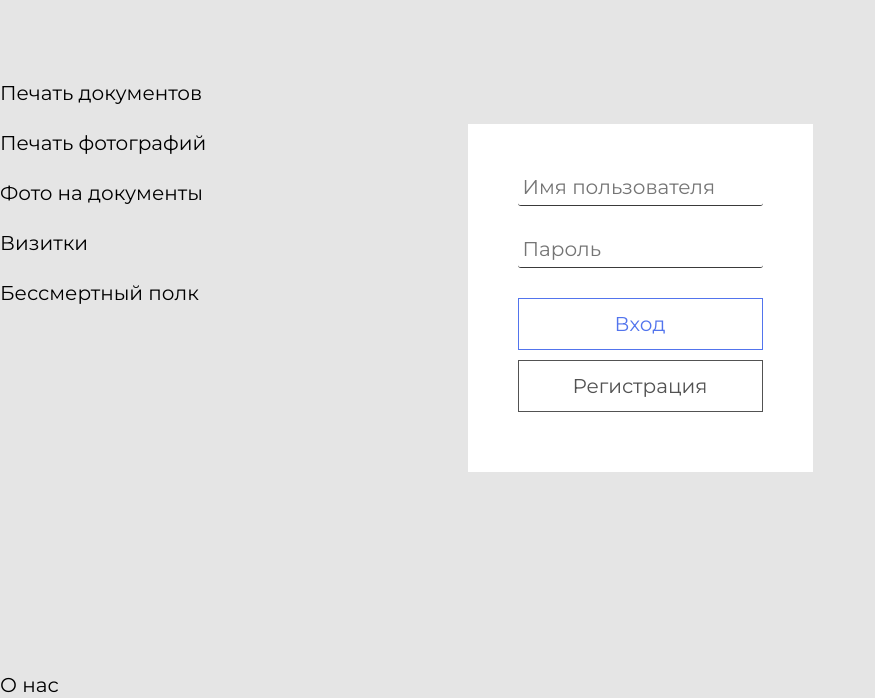
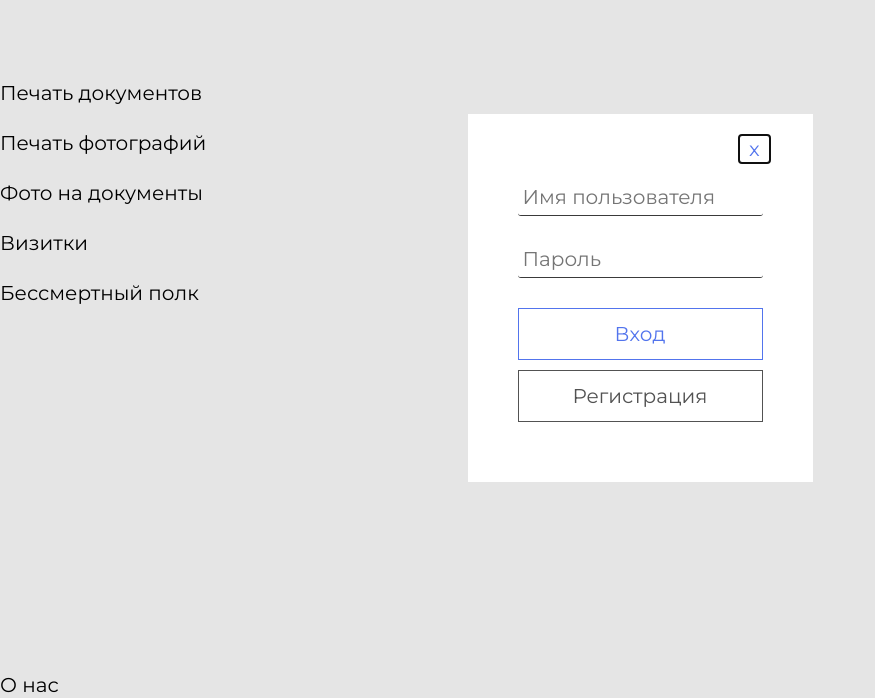
Before and after one commit to ladidadaa/print_plus, a Django app: page / in a window 1280 px wide, after a click that opens the changed part. Shown: the part 102-800 px from the top of the page, without its empty margins (0-875 px from the left). Run offline with Django 4.2, Linux system fonts and the light colour scheme.

Commit message:
close dialoge window x

```diff
--- a/print_plus/photo/static/photo/css/styles.css
+++ b/print_plus/photo/static/photo/css/styles.css
@@ -21,6 +21,11 @@ p{
     background-color: white;
     border: 1px solid #5274ED;
 }
+.close{
+    margin-left: 90%;
+    margin-bottom: 20px;
+    padding: 1px 10px;
+}
 .a_button{
     padding: 10px 10px;
 }
@@ -38,6 +43,7 @@ p{
 .dialog{
     border: 0;
     padding: 50px;
+    padding-top: 20px;
 }
 .wrapper{
     min-height: 100vh;
--- a/print_plus/photo/templates/photo/bucket.html
+++ b/print_plus/photo/templates/photo/bucket.html
@@ -81,6 +81,7 @@
                 К оплате
             </button>
             <dialog class="dialog" id="order_dialog">
+                <button class="close button" onclick="window.order_dialog.close();">x</button>
                 <p class="title">Печать документов</p>
                 <div class="order">
                     <form action="" method="post" class="order_form">
--- a/print_plus/photo/templates/photo/index.html
+++ b/print_plus/photo/templates/photo/index.html
@@ -47,6 +47,7 @@
                     <img class='nav-button__element' src="/img/user.svg" alt="#" width="40" height="40">
                 </a>
                 <dialog class="dialog" id="logIn">
+                    <button class="close button" onclick="window.logIn.close();">x</button>
                     <form action="" method="post" class="login">
                         <input class="login__element" type="text" name="username" id="username-field" class="login-form-field" placeholder="Имя пользователя">
                         <input class="login__element" type="password" name="password" id="password-field" class="login-form-field" placeholder="Пароль">
@@ -55,6 +56,7 @@
                     </form>
                 </dialog>
                 <dialog class="dialog" id="registration">
+                    <button class="close button" onclick="window.registration.close();">x</button>
                     <form action="" method="post" class="login">
                         <input class="login__element" type="text" name="username" id="username-field" class="login-form-field" placeholder="Имя пользователя">
                         <input class="login__element" type="password" name="password" id="password-field" class="login-form-field" placeholder="Пароль">
@@ -143,6 +145,7 @@
                     <p class="tab_info__element text">Используем белую бумагу 80 г/м2</p>
                     <button type="button" class="tab_info__element button" onclick="window.order_dialog.showModal();">Заказать</button>
                     <dialog class="dialog" id="order_dialog">
+                        <button class="close button" onclick="window.order_dialog.close();">x</button>
                         <p class="title">Печать документов</p>
                         <div class="order">
                             <form action="" method="post" class="order_form">
```
